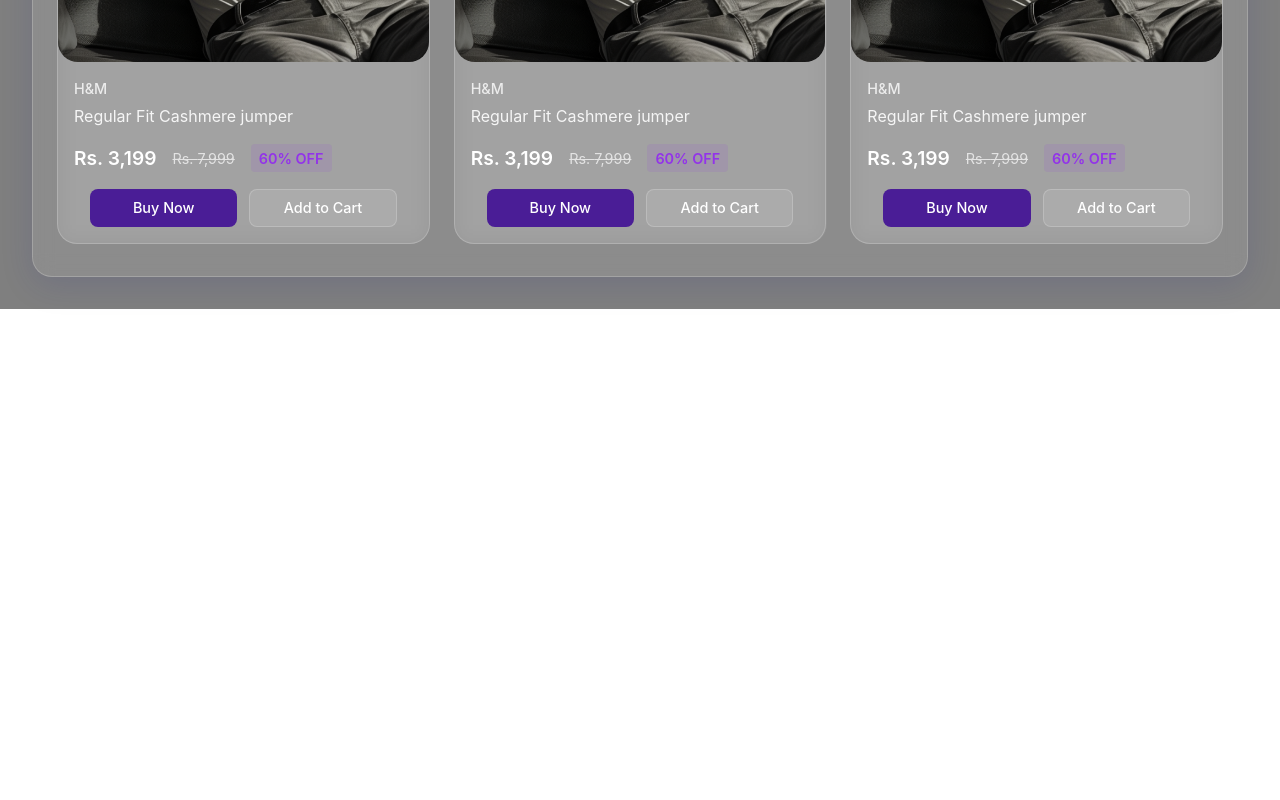
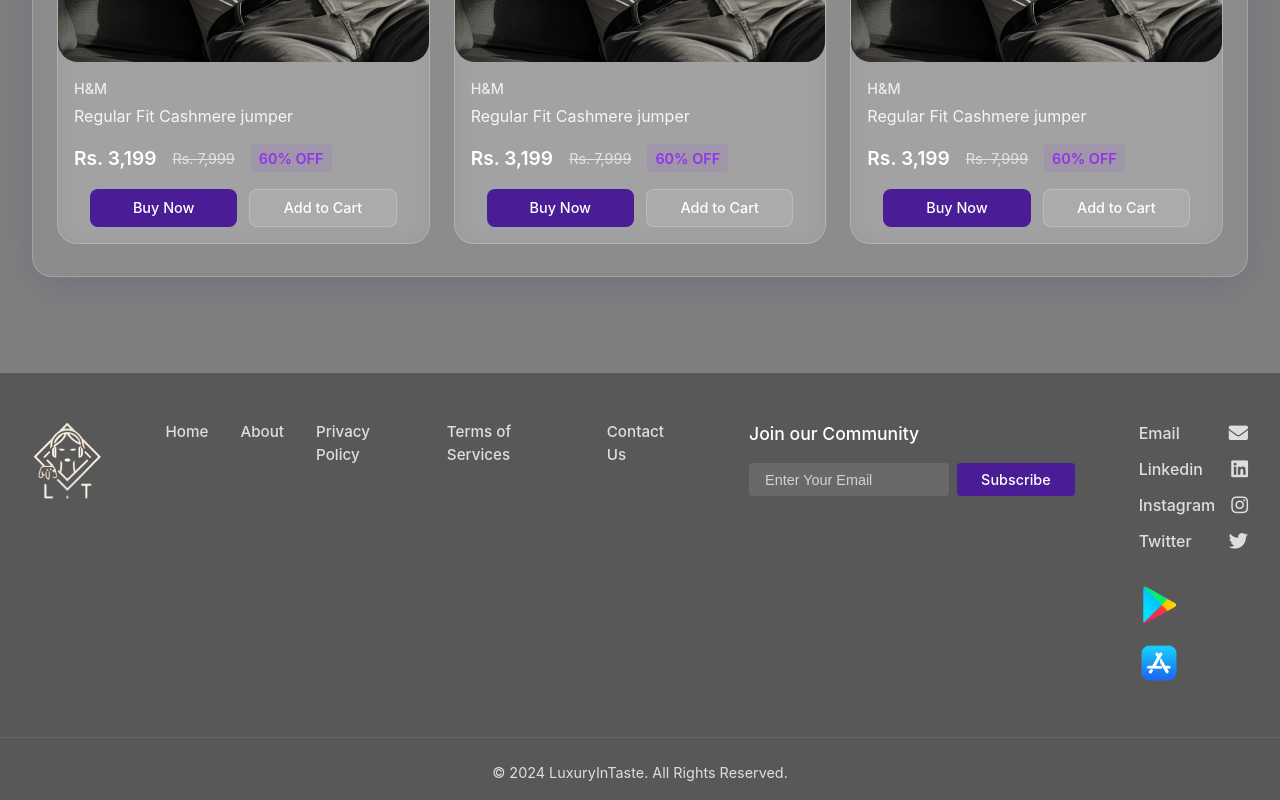
Before and after one commit to luxuryintaste-LIT/lit-ecommerce-backend, a React (Vite) app: page / in a window 1280 px wide. Shown: the part 1372-2172 px from the top of the page. Before the commit the page ends 1681 px from the top, so only its background shows below. Built offline with nearby package versions, Linux system fonts and the light colour scheme.

Commit message:
aadded footer...

```diff
--- a/src/App.jsx
+++ b/src/App.jsx
@@ -5,6 +5,7 @@ import CategoryCards from './components/CategoryCards';
 import SearchBar from './components/SearchBar';
 import FilterBar from './components/FilterBar';
 import ProductList from './components/ProductList';
+import Footer from './components/Footer';
 import bodyBg from './img/body-bg.png';
 import './App.css';
 
@@ -17,6 +18,7 @@ function App() {
         <CategoryCards />
         <FilterBar />
         <ProductList />
+        <Footer />
       </div>
     </Router>
   );
--- /dev/null
+++ b/src/components/Footer.jsx
@@ -0,0 +1,73 @@
+import React from 'react';
+import '../styles/Footer.css';
+import logo from '../img/logo.png';
+import googlePlay from '../img/google-play.png';
+import appStore from '../img/app-store.png';
+
+const Footer = () => {
+  return (
+    <footer className="footer">
+      <div className="footer-content">
+        <div className="footer-left">
+          <img src={logo} alt="LuxuryInTaste Logo" className="footer-logo" />
+        </div>
+
+        <div className="footer-nav">
+          <nav className="footer-links">
+            <a href="/" className="footer-link">Home</a>
+            <a href="/about" className="footer-link">About</a>
+            <a href="/privacy" className="footer-link">Privacy Policy</a>
+            <a href="/terms" className="footer-link">Terms of Services</a>
+            <a href="/contact" className="footer-link">Contact Us</a>
+          </nav>
+        </div>
+
+        <div className="footer-subscribe">
+          <h3>Join our Community</h3>
+          <div className="subscribe-form">
+            <input
+              type="email"
+              placeholder="Enter Your Email"
+              className="subscribe-input"
+            />
+            <button className="subscribe-button">Subscribe</button>
+          </div>
+        </div>
+
+        <div className="footer-social">
+          <div className="social-links">
+            <a href="mailto:contact@luxuryintaste.com" className="social-link">
+              <span>Email</span>
+              <i className="fas fa-envelope"></i>
+            </a>
+            <a href="https://linkedin.com" className="social-link">
+              <span>Linkedin</span>
+              <i className="fab fa-linkedin"></i>
+            </a>
+            <a href="https://instagram.com" className="social-link">
+              <span>Instagram</span>
+              <i className="fab fa-instagram"></i>
+            </a>
+            <a href="https://twitter.com" className="social-link">
+              <span>Twitter</span>
+              <i className="fab fa-twitter"></i>
+            </a>
+          </div>
+          <div className="app-downloads">
+            <a href="#" className="app-download-link">
+              <img src={googlePlay} alt="Get it on Google Play" />
+            </a>
+            <a href="#" className="app-download-link">
+              <img src={appStore} alt="Download on the App Store" />
+            </a>
+          </div>
+        </div>
+      </div>
+      <div className="footer-bottom">
+        <p>© 2024 LuxuryInTaste. All Rights Reserved.</p>
+      </div>
+    </footer>
+  );
+};
+
+export default Footer;
--- /dev/null
+++ b/src/styles/Footer.css
@@ -0,0 +1,217 @@
+.footer {
+  width: 100%;
+  background: rgba(0, 0, 0, 0.3);
+  backdrop-filter: blur(10px);
+  -webkit-backdrop-filter: blur(10px);
+  color: white;
+  padding: 3rem 0 1rem;
+  margin-top: 4rem;
+}
+
+.footer-content {
+  max-width: 1400px;
+  margin: 0 auto;
+  padding: 0 2rem;
+  display: grid;
+  grid-template-columns: auto 1fr auto auto;
+  gap: 4rem;
+  align-items: start;
+}
+
+.footer-left {
+  display: flex;
+  align-items: center;
+}
+
+.footer-logo {
+  height: 80px;
+  width: auto;
+}
+
+.footer-nav {
+  display: flex;
+  justify-content: flex-start;
+}
+
+.footer-links {
+  display: flex;
+  gap: 2rem;
+}
+
+.footer-link {
+  color: white;
+  text-decoration: none;
+  opacity: 0.8;
+  transition: all 0.3s ease;
+  font-size: 0.95rem;
+}
+
+.footer-link:hover {
+  opacity: 1;
+  transform: translateY(-2px);
+}
+
+.footer-subscribe {
+  display: flex;
+  flex-direction: column;
+  gap: 1rem;
+}
+
+.footer-subscribe h3 {
+  font-size: 1.1rem;
+  font-weight: 500;
+  margin: 0;
+}
+
+.subscribe-form {
+  display: flex;
+  gap: 0.5rem;
+}
+
+.subscribe-input {
+  padding: 0.5rem 1rem;
+  border: none;
+  border-radius: 4px;
+  background: rgba(255, 255, 255, 0.1);
+  color: white;
+  font-size: 0.9rem;
+  width: 200px;
+}
+
+.subscribe-input::placeholder {
+  color: rgba(255, 255, 255, 0.7);
+}
+
+.subscribe-button {
+  padding: 0.5rem 1.5rem;
+  border: none;
+  border-radius: 4px;
+  background: #4A1D96;
+  color: white;
+  cursor: pointer;
+  transition: all 0.3s ease;
+  font-size: 0.9rem;
+}
+
+.subscribe-button:hover {
+  background: #5B21B6;
+  transform: translateY(-2px);
+}
+
+.footer-social {
+  display: flex;
+  flex-direction: column;
+  gap: 2rem;
+}
+
+.social-links {
+  display: flex;
+  flex-direction: column;
+  gap: 0.75rem;
+}
+
+.social-link {
+  display: flex;
+  align-items: center;
+  justify-content: space-between;
+  color: white;
+  text-decoration: none;
+  opacity: 0.8;
+  transition: all 0.3s ease;
+  gap: 1rem;
+}
+
+.social-link:hover {
+  opacity: 1;
+  transform: translateX(5px);
+}
+
+.social-link i {
+  font-size: 1.2rem;
+}
+
+.app-downloads {
+  display: flex;
+  flex-direction: column;
+  gap: 0.75rem;
+}
+
+.app-download-link img {
+  height: 40px;
+  width: auto;
+  transition: transform 0.3s ease;
+}
+
+.app-download-link:hover img {
+  transform: translateY(-2px);
+}
+
+.footer-bottom {
+  text-align: center;
+  margin-top: 3rem;
+  padding-top: 1.5rem;
+  border-top: 1px solid rgba(255, 255, 255, 0.1);
+  font-size: 0.9rem;
+  opacity: 0.8;
+}
+
+@media (max-width: 1024px) {
+  .footer-content {
+    grid-template-columns: 1fr 1fr;
+    gap: 3rem;
+  }
+
+  .footer-nav {
+    grid-column: 1 / -1;
+    justify-content: center;
+  }
+
+  .footer-links {
+    flex-wrap: wrap;
+    justify-content: center;
+  }
+}
+
+@media (max-width: 768px) {
+  .footer-content {
+    grid-template-columns: 1fr;
+    gap: 2.5rem;
+    text-align: center;
+  }
+
+  .footer-left {
+    justify-content: center;
+  }
+
+  .footer-nav {
+    justify-content: center;
+  }
+
+  .footer-links {
+    flex-direction: column;
+    align-items: center;
+    gap: 1rem;
+  }
+
+  .footer-subscribe {
+    align-items: center;
+  }
+
+  .subscribe-form {
+    flex-direction: column;
+    align-items: center;
+  }
+
+  .subscribe-input {
+    width: 100%;
+    max-width: 300px;
+  }
+
+  .social-links {
+    align-items: center;
+  }
+
+  .app-downloads {
+    align-items: center;
+  }
+}
```
Also changed, not shown: src/img/app-store.png (added), src/img/google-play.png (added).
